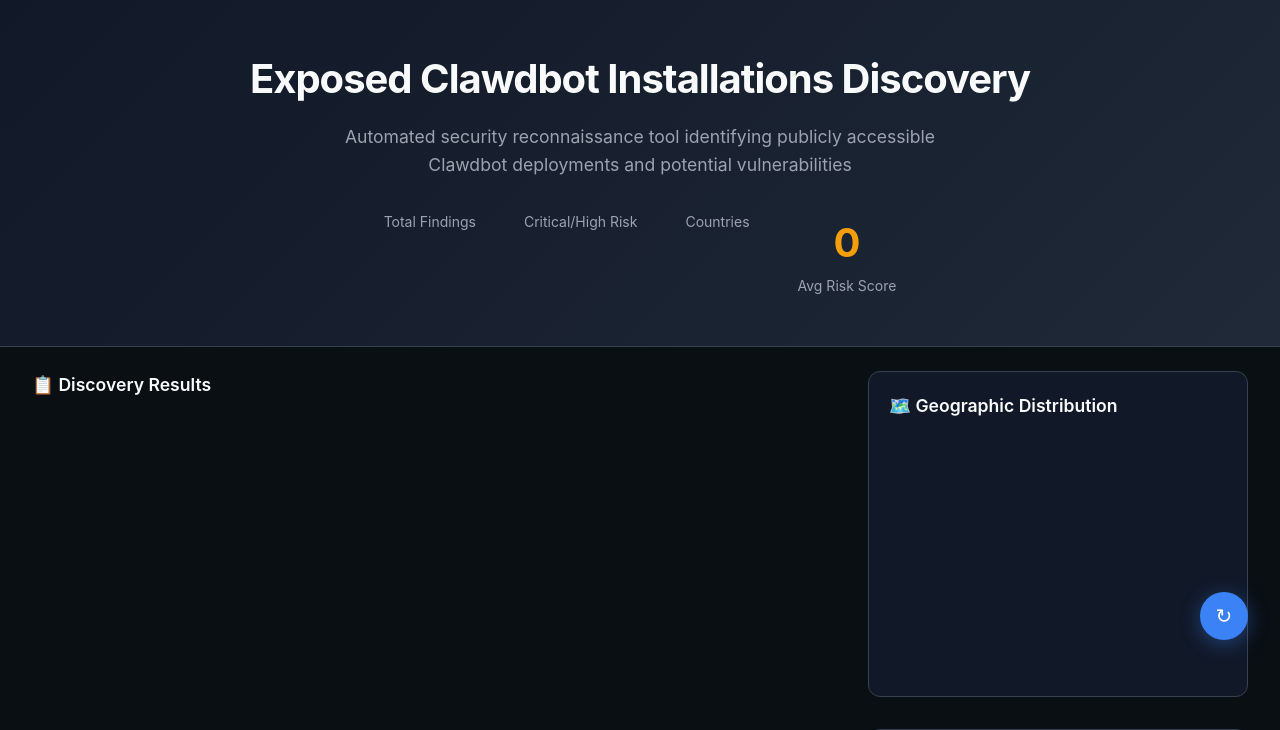
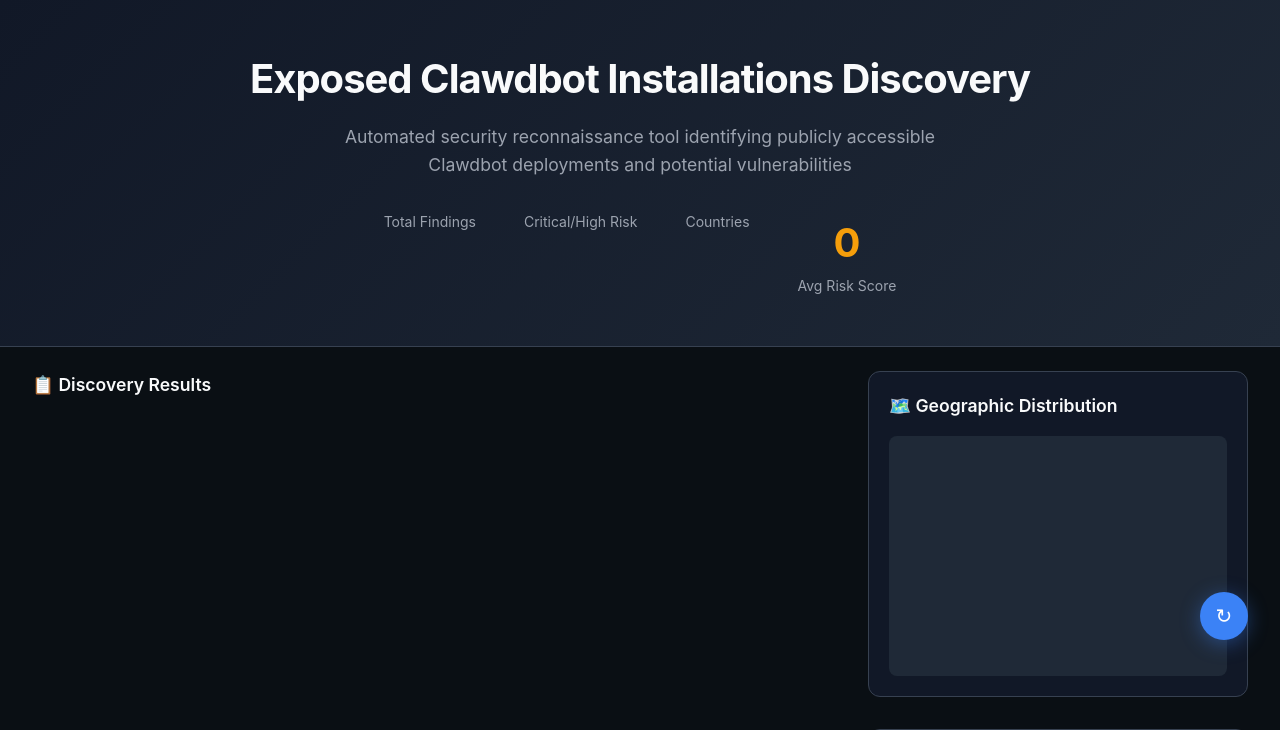
Before and after one commit to yalibot99/clawdbot-security-dashboard, a Flask app: template templates/dashboard.html in a window 1280 px wide. Shown: the part 128-858 px from the top of the page. Run offline with Flask 3, Linux system fonts and the light colour scheme; the template is opened without the code that fills it, so the values that code supplies are empty.

Commit message:
Ensure map container has explicit dimensions

```diff
--- a/templates/dashboard.html
+++ b/templates/dashboard.html
@@ -227,7 +227,12 @@
 
         .sidebar { display: flex; flex-direction: column; gap: 1rem; }
 
-        #map { height: 240px; border-radius: 8px; }
+        #map {
+            height: 240px;
+            border-radius: 8px;
+            min-height: 240px;
+            background: var(--bg-tertiary);
+        }
 
         .chart-container { height: 200px; }
 
```
